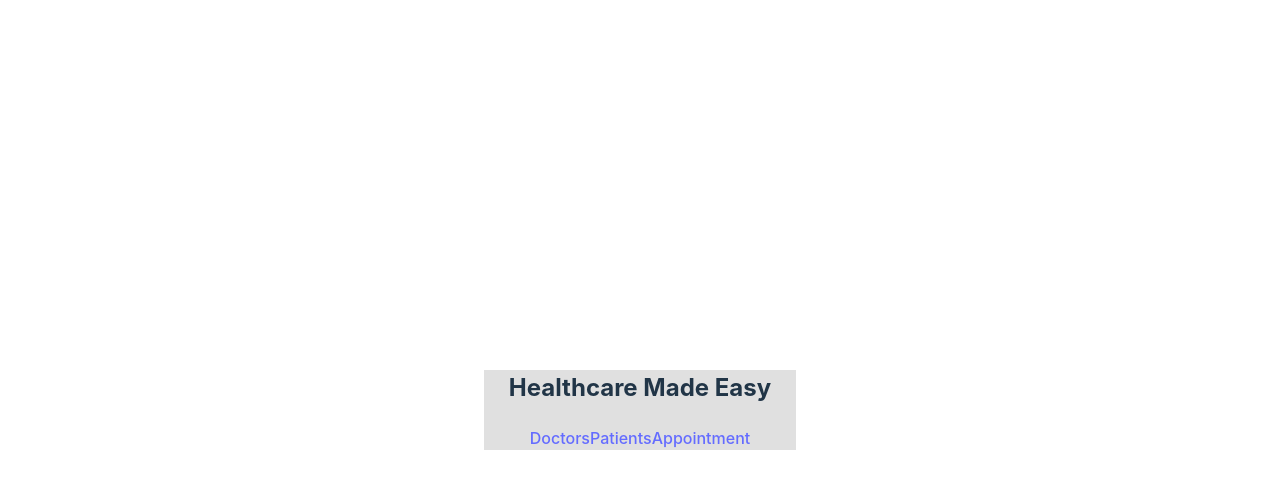
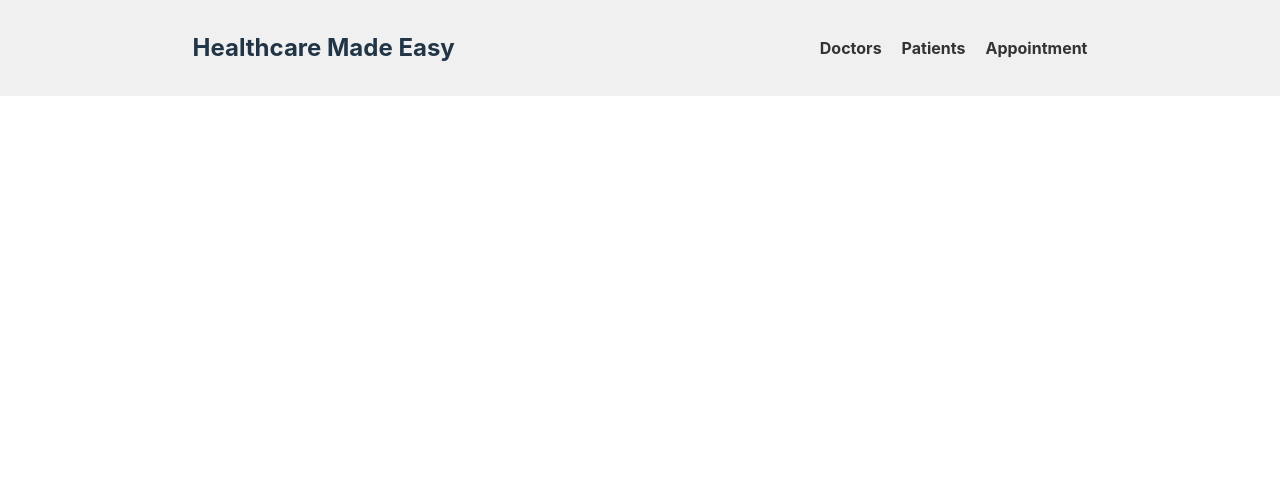
Before and after one commit to Makig10/Sinatra-React-frontend, a React (Vite) app in the folder React-frontend/: page / in a window 1280 px wide. Shown: the top 488 px of the page. Built offline with nearby package versions, Linux system fonts and the light colour scheme; no server answers.

Commit message:
Navbar styling

```diff
--- a/React-frontend/src/App.css
+++ b/React-frontend/src/App.css
@@ -28,6 +28,43 @@
     flex-wrap: wrap;
     justify-content: center;
   }
+/*navbar styling*/
+.navbar-container {
+  background-color: #f0f0f0;
+}
+
+.navbar {
+  display: flex;
+  justify-content: space-around;
+  align-items: center;
+  padding: 10px;
+}
+
+.nav-links {
+  display: flex;
+  gap: 20px;
+}
+
+.nav-links a {
+  text-decoration: none;
+  color: #333;
+  font-weight: bold;
+}
+
+.nav-links a:hover {
+  color: #666;
+}
+.navbar {
+  display: flex;
+  justify-content: space-around;
+  align-items: center;
+  padding: 10px;
+  position: fixed;
+  top: 0;
+  left: 0;
+  right: 0;
+  background-color: #f0f0f0;
+}
 }
 .logo {
   height: 6em;
--- a/React-frontend/src/components/Navbar.jsx
+++ b/React-frontend/src/components/Navbar.jsx
@@ -1,17 +1,18 @@
 import { Link } from 'react-router-dom';
+
 
 function Navbar() {
   return (
-    <div className='container'>
-      <div className='navbar'>
+    <div className="navbar-container">
+      <div className="navbar">
         <div>
           <h2>Healthcare Made Easy</h2>
         </div>
 
-        <div className='nav-links'>
-          <Link to='/doctors'>Doctors</Link>
-          <Link to='/patient-list'>Patients</Link>
-          <Link to='/appointment'>Appointment</Link>
+        <div className="nav-links">
+          <Link to="/doctors">Doctors</Link>
+          <Link to="/patient-list">Patients</Link>
+          <Link to="/appointment">Appointment</Link>
         </div>
       </div>
     </div>
```
